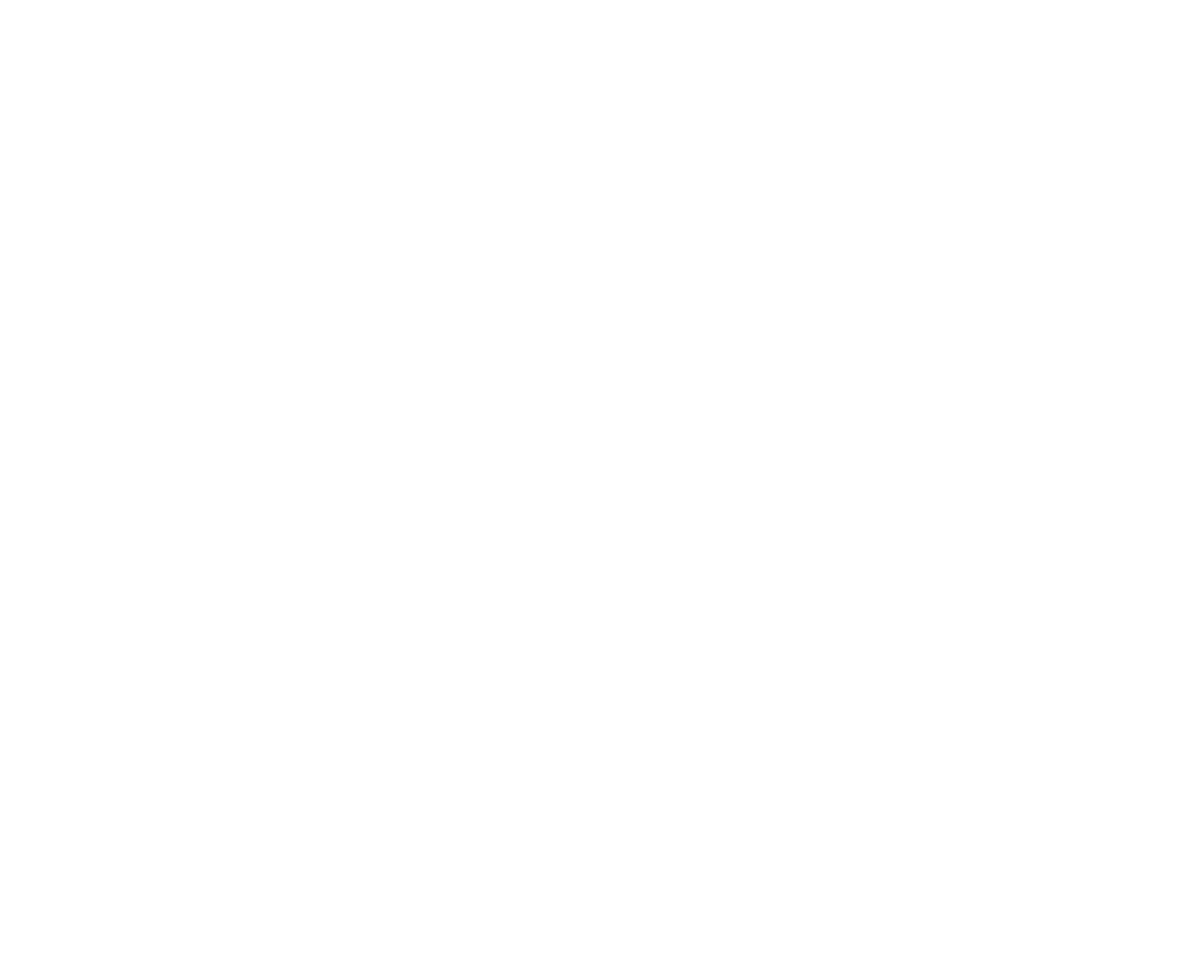
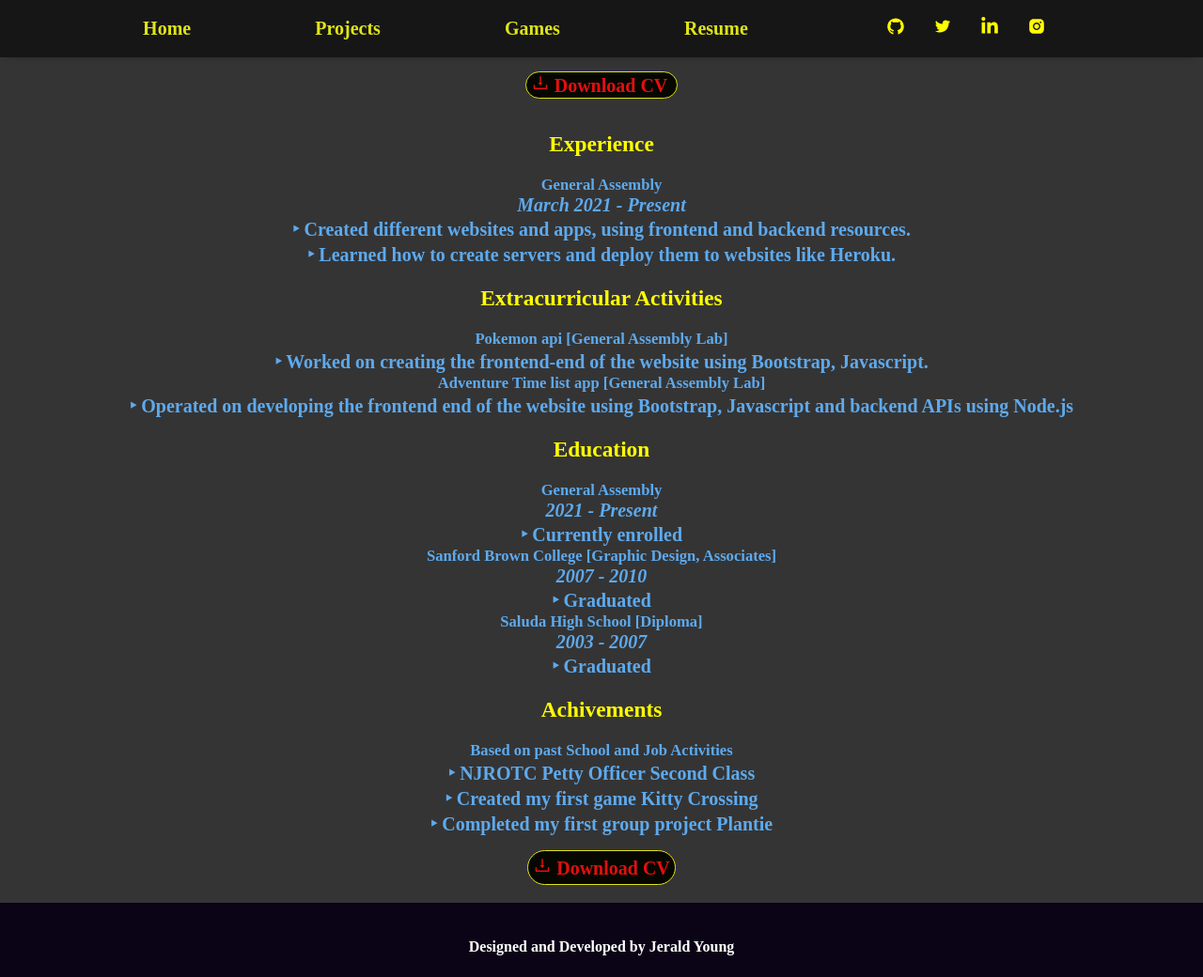
Before and after one commit to youngjerald239/Portfolio, a Gatsby site: page /resume in a window 1280 px wide. Before the commit this address had no page. Shown: the top 1040 px of the page at 94% size. Before the commit the page ends 800 px from the top, so only its background shows below. Built offline with nearby package versions, Linux system fonts and the light colour scheme; Gatsby itself is replaced by a stand-in of ours; no server answers.

Commit message:
added resume page section and download button

```diff
--- a/src/layout/Layout.js
+++ b/src/layout/Layout.js
@@ -34,6 +34,7 @@
       <Nav.Link href="/">Home</Nav.Link>
       <Nav.Link href="/projects">Projects</Nav.Link>
       <Nav.Link href="/blog">Games</Nav.Link>
+      <Nav.Link href="/resume">Resume</Nav.Link>
           <ul className="footer-icons">
             <li className="social-icons">
               <a
--- /dev/null
+++ b/src/layout/ResumeContent.js
@@ -0,0 +1,21 @@
+import React from "react";
+
+function ResumeContent(props) {
+  return (
+    <div className="resume-item">
+      <h5 className={props.title ? "resume-title" : "resume-no-title"}>
+        {props.title}
+      </h5>
+      <p>
+        <em>{props.date}</em>
+      </p>
+      <ul>
+        {props.content.map((value, index) => (
+          <li key={index}> ‣ {value}</li>
+        ))}
+      </ul>
+    </div>
+  );
+}
+
+export default ResumeContent
--- a/src/pages/projects.js
+++ b/src/pages/projects.js
@@ -4,7 +4,6 @@
 import Card from 'react-bootstrap/Card'
 import Button from "react-bootstrap/Button"
 import { Container, Row, Col } from "react-bootstrap";
-import project from "../json/projects.json"
 import "../style.css"
 export default function Projects() {
 
--- /dev/null
+++ b/src/pages/resume.js
@@ -0,0 +1,104 @@
+import React, { useState, useEffect } from "react";
+import { Container, Row, Col } from "react-bootstrap";
+import Button from "react-bootstrap/Button";
+import Resumecontent from "../layout/ResumeContent";
+import axios from "axios";
+import pdf from "../images/jeraldresume.pdf";
+import { AiOutlineDownload } from "react-icons/ai";
+import Layout from "../layout/Layout"
+import "../style.css"
+
+export default function Resume() {
+  const uri = "https://porfolio-backend.vercel.app/ranks/getRanks";
+  const [spojRank, upadteSpojRank] = useState(0);
+  const [hackerrank, upadteHackerank] = useState(0);
+  const [sem, upadateSem] = useState(0);
+  const [cgpa, upadteCgpa] = useState(0);
+
+  useEffect(() => {
+    axios
+      .get(uri)
+      .then((res) => {
+        upadteSpojRank(res.data.message[0].spojRank);
+        upadteHackerank(res.data.message[1].hackerrank);
+        upadteCgpa(res.data.message[2].cgpa);
+        upadateSem(res.data.message[3].sem);
+      })
+      .catch((err) => {
+        console.log(err);
+      });
+  }, []);
+
+  return (
+      <Layout>
+    <Container fluid className="resume-section">
+      <Container>
+        <Row style={{display:"flex", justifyContent: "center", position: "relative" }}>
+          <Button variant="primary" href={pdf} target="_blank">
+            <AiOutlineDownload />
+            &nbsp;Download CV
+          </Button>
+        </Row>
+        <Row className="resume">
+          <Col md={6} className="resume-left">
+            <h3 className="resume-title">Experience</h3>
+            <Resumecontent
+              title="General Assembly"
+              date="March 2021 - Present"
+              content={[
+                "Created different websites and apps, using frontend and backend resources.",
+                " Learned how to create servers and deploy them to websites like Heroku.",
+              ]}
+            />
+            <h3 className="resume-title">Extracurricular Activities</h3>
+            <Resumecontent
+              title="Pokemon api [General Assembly Lab]"
+              content={[
+                "Worked on creating the frontend-end of the website using Bootstrap, Javascript.",
+              ]}
+            />
+            <Resumecontent
+              title="Adventure Time list app [General Assembly Lab]"
+              content={[
+                "Operated on developing the frontend end of the website using Bootstrap, Javascript and backend APIs using Node.js",
+              ]}
+            />
+          </Col>
+          <Col md={6} className="resume-right">
+            <h3 className="resume-title">Education</h3>
+            <Resumecontent
+              title="General Assembly "
+              date="2021 - Present"
+              content={[`Currently enrolled`]}
+            />
+            <Resumecontent
+              title="Sanford Brown College [Graphic Design, Associates]"
+              date="2007 - 2010"
+              content={["Graduated"]}
+            />
+            <Resumecontent
+              title="Saluda High School [Diploma] "
+              date="2003 - 2007"
+              content={["Graduated"]}
+            />
+            <h3 className="resume-title">Achivements</h3>
+            <Resumecontent
+              title="Based on past School and Job Activities"
+              content={[
+                `NJROTC Petty Officer Second Class`,
+                `Created my first game Kitty Crossing`,
+                "Completed my first group project Plantie",
+              ]}
+            />
+          </Col>
+        </Row>
+        <Row style={{display:"flex", justifyContent: "center", position: "relative" }}>
+          <Button style={{padding:"5px"}} variant="primary" href={pdf} target="_blank">
+          <AiOutlineDownload />&nbsp;Download CV
+          </Button>
+        </Row>
+      </Container>
+    </Container>
+    </Layout>
+  );
+}
--- a/src/style.css
+++ b/src/style.css
@@ -21,7 +21,10 @@
   color:rgb(238, 255, 0);
 }
 h2,
-h3,
+h3{
+  color:yellow;
+  padding:20px;
+}
 h4,
 h5,
 h6 {
@@ -32,6 +35,13 @@
   font-family: var(--text-font);
   background-color: #353434;
   align-content: center;
+}
+
+.resume-section {
+  height: 900px;
+  color:rgb(93, 170, 238);
+  font-size: 20px;
+  font-weight: 900;
 }
 
 /* --------- */
```
Also changed, not shown: 1 other file.
